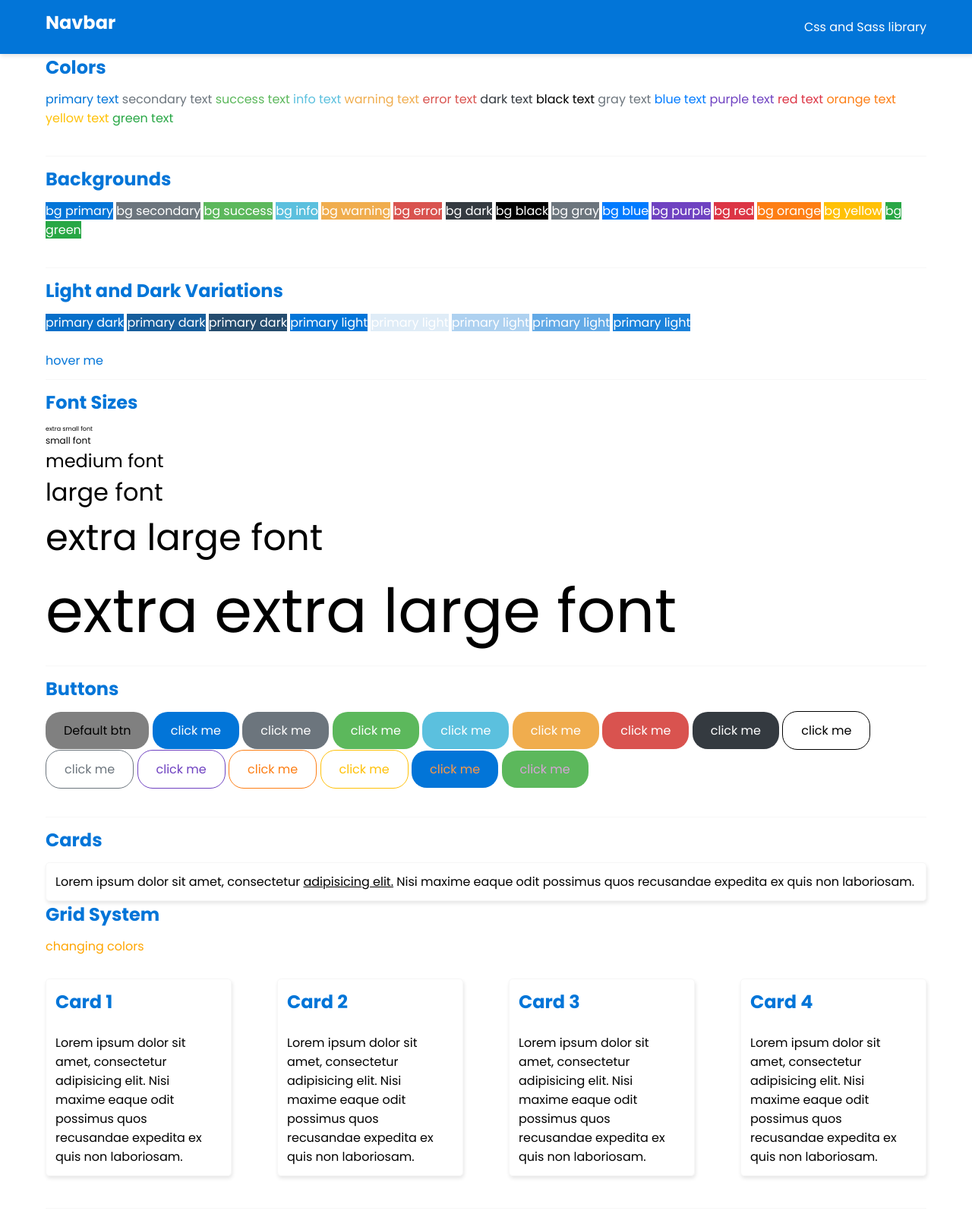
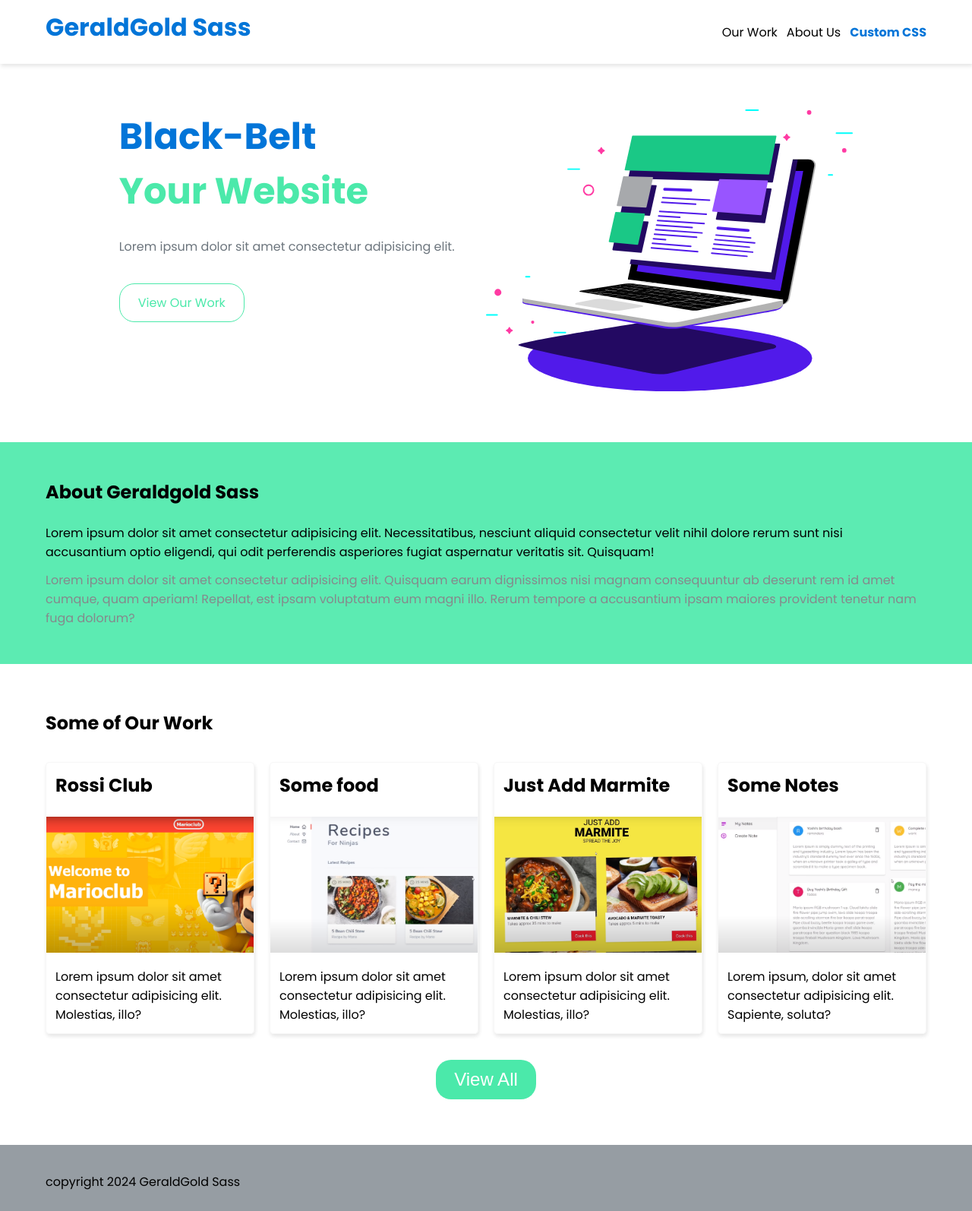
Before and after one commit to geraguin/SASS, a website: page index.html in a window 1280 px wide. Shown: the top 1594 px of the page at 76% size. Drawn offline with Linux system fonts and the light colour scheme.

Commit message:
added custom.html to preview and swap the index.html as main

```diff
--- a/custom_sass/_utilities.scss
+++ b/custom_sass/_utilities.scss
@@ -216,7 +216,7 @@ $utilities: (
         )
     ),
     "font-size": (
-        "prefix": "font-size",
+        "prefix": "font",
         "values": (
             "xs": $font-size-xs,
             "sm": $font-size-sm,
@@ -229,18 +229,18 @@ $utilities: (
 );
 
 //generate utility classes
-@each $property, $map in $utilities{
+@each $property, $map in $utilities {
     $prefix: map-get($map, "prefix");
     $values: map-get($map, "values");
 
-    @each $k, $v in $values{
-        @if($k == "default"){
+    @each $k, $v in $values {
+      @if($k == "default") {
         .#{$prefix} {
           #{$property}: $v;
         }
       } @else {
         .#{$prefix}-#{$k}{
-                #{$prefix}: $v;
+          #{$property}: $v;
         }
       }
     }
--- a/custom_sass/_variables.scss
+++ b/custom_sass/_variables.scss
@@ -1,6 +1,6 @@
 // theme colors
 $primary: #0275d8;
-$secondary: #6c757d;
+$secondary: #4be9aa;
 $success: #5cb85c;
 $info: #5bc0de;
 $warning: #f0ad4e;
--- a/index.html
+++ b/index.html
@@ -7,158 +7,91 @@
     <link rel="stylesheet" href="css/index.css">
 </head>
 <body>
-    <nav class="navbar-primary text-white mb-4">
+    <!-- navbar -->
+  <nav class="navbar justify-between">
     <div class="container">
-            <h2 class="text-white">Navbar</h2>
-            <p>Css and Sass library</p>
+      <h1 class="site-title">GeraldGold Sass</h1>
+      <ul class="display-f">
+        <li class="ml-1 text-hover-secondary"><a href="#work">Our Work</a></li>
+        <li class="ml-1 text-hover-secondary"><a href="#about">About Us</a></li>
+        <li class="ml-1 text-primary font-weight-b text-hover-secondary"><a href="/custom.html">Custom CSS</a></li>
+      </ul>
     </div>
+  </nav>
 
-    </nav>
-    <div class="container">
-        <!-- colors -->
-        <h2>Colors</h2>
-        <span class="text-primary">primary text</span>
-        <span class="text-secondary">secondary text</span>
-        <span class="text-success">success text</span>
-        <span class="text-info">info text</span>
-        <span class="text-warning">warning text</span>
-        <span class="text-error">error text</span>
-        <span class="text-dark">dark text</span>
-        <span class="text-black">black text</span>
-        <span class="text-gray">gray text</span>
-        <span class="text-blue">blue text</span>
-        <span class="text-purple">purple text</span>
-        <span class="text-red">red text</span>
-        <span class="text-orange">orange text</span>
-        <span class="text-yellow">yellow text</span>
-        <span class="text-green">green text</span>
-
-        <br><br>
-        <hr class="mt-4 mb-4">
-        <!-- backgrounds -->
-        <h2>Backgrounds</h2>
-        <span class="bg-primary text-white">bg primary</span>
-        <span class="bg-secondary text-white">bg secondary</span>
-        <span class="bg-success text-white">bg success</span>
-        <span class="bg-info text-white">bg info</span>
-        <span class="bg-warning text-white">bg warning</span>
-        <span class="bg-error text-white">bg error</span>
-        <span class="bg-dark text-white">bg dark</span>
-        <span class="bg-black text-white">bg black</span>
-        <span class="bg-gray text-white">bg gray</span>
-        <span class="bg-blue text-white">bg blue</span>
-        <span class="bg-purple text-white">bg purple</span>
-        <span class="bg-red text-white">bg red</span>
-        <span class="bg-orange text-white">bg orange</span>
-        <span class="bg-yellow text-white">bg yellow</span>
-        <span class="bg-green text-white">bg green</span>
-
-        <br><br>
-        <hr class="mt-4 mb-4">
-
-        <!-- light and dark variations -->
-        <h2>Light and Dark Variations</h2>
-        <span class="bg-primary-dark-9 text-white">primary dark</span>
-        <span class="bg-primary-dark-6 text-white">primary dark</span>
-        <span class="bg-primary-dark-3 text-white">primary dark</span>
-        <span class="bg-primary text-white">primary light</span>
-        <span class="bg-primary-light-1 text-white">primary light</span>
-        <span class="bg-primary-light-3 text-white">primary light</span>
-        <span class="bg-primary-light-6 text-white">primary light</span>
-        <span class="bg-primary-light-9 text-white">primary light</span>
-
-
-        <br><br>
-        <a href="#" class="text-primary text-hover-orange-light-5">hover me</a>
-
-        <hr class="mt-4 mb-4">
-
-        <!-- font sizes -->
-        <h2 class="mb-2">Font Sizes</h2>
-        <div class="font-size-xs">extra small font</div>
-        <div class="font-size-sm">small font</div>
-        <div class="font-size-md">medium font</div>
-        <div class="font-size-lg">large font</div>
-        <div class="font-size-xl">extra large font</div>
-        <div class="font-size-xxl">extra extra large font</div>
-
-        <hr class="mt-4 mb-4">
-
-        <!-- buttons -->
-        <h2>Buttons</h2>
-        <a href="#" class="btn">Default btn</a>
-        <a href="#" class="btn-primary text-white">click me</a>
-        <a href="#" class="btn-secondary text-white">click me</a>
-        <a href="#" class="btn-success text-white">click me</a>
-        <a href="#" class="btn-info text-white">click me</a>
-        <a href="#" class="btn-warning text-white">click me</a>
-        <a href="#" class="btn-error text-white">click me</a>
-        <a href="#" class="btn-dark text-white">click me</a>
-        <a href="#" class="btn-outlined-black text-black text-hover-white">click me</a>
-        <a href="#" class="btn-outlined-gray text-gray text-hover-white">click me</a>
-        <a href="#" class="btn-outlined-purple text-purple text-hover-white">click me</a>
-        <a href="#" class="btn-outlined-orange text-orange text-hover-white">click me</a>
-        <a href="#" class="btn-outlined-yellow text-yellow text-hover-white">click me</a>
-        <a href="#" class="btn-complement-primary">click me</a>
-        <a href="#" class="btn-complement-success">click me</a>
-        <br><br>
-        <hr class="mt-4 mb-4">
-
-        <!-- cards -->
-        <h2>Cards</h2>
-            <div class="card">
-                <p class="card-body">
-                    Lorem ipsum dolor sit amet, consectetur <a href="#"> adipisicing elit.</a> Nisi maxime eaque odit possimus quos recusandae expedita ex quis non laboriosam.
-                </p>
+  <!-- intro -->
+  <div class="container mt-5">
+    <div class="row justify-center">
+      <div class="col-12-xs col-5-md">
+        <h2>
+          <div class="font-xl">Black-Belt</div>
+          <div class="font-xl text-secondary">Your Website</div>
+        </h2>
+        <p class="text-gray mt-2 mb-3">Lorem ipsum dolor sit amet consectetur adipisicing elit.</p>
+        <a href="#work" class="btn-outlined-secondary text-secondary text-hover-white">View Our Work</a>
       </div>
-
-        <!-- grid system -->
-        <h2 class="mb-2">Grid System</h2>
-        <div class="responsive-test">changing colors</div>
-
-        <div class="row gap-6 justify-center">
-            <div class="col-12-xs col-5-sm col-3-xl">
-                <div class="card">
-                    <h3 class="card-title">Card 1</h3>
-                    <p class="card-body">
-                        Lorem ipsum dolor sit amet, consectetur adipisicing elit. Nisi maxime eaque odit possimus quos recusandae expedita ex quis non laboriosam.
-                    </p>
-                </div>
-            </div>
-            <div class="col-12-xs col-5-sm col-3-xl">
-                <div class="card">
-                    <h3 class="card-title">Card 2</h3>
-                    <p class="card-body">
-                        Lorem ipsum dolor sit amet, consectetur adipisicing elit. Nisi maxime eaque odit possimus quos recusandae expedita ex quis non laboriosam.
-                    </p>
-                </div>
-            </div>
-            <div class="col-12-xs col-5-sm col-3-xl">
-                <div class="card">
-                    <h3 class="card-title">Card 3</h3>
-                    <p class="card-body">
-                        Lorem ipsum dolor sit amet, consectetur adipisicing elit. Nisi maxime eaque odit possimus quos recusandae expedita ex quis non laboriosam.
-                    </p>
-                </div>
-            </div>
-            <div class="col-12-xs col-5-sm col-3-xl">
-                <div class="card">
-                    <h3 class="card-title">Card 4</h3>
-                    <p class="card-body">
-                        Lorem ipsum dolor sit amet, consectetur adipisicing elit. Nisi maxime eaque odit possimus quos recusandae expedita ex quis non laboriosam.
-                    </p>
+      <div class="col-12-xs col-5-md">
+        <img src="/img/laptop.svg" alt="">
       </div>
     </div>
   </div>
 
+  <!-- about -->
+  <section id="about" class="bg-secondary-light-9 mt-5 pt-4 pb-4">
+    <div class="container">
+      <h2 class="text-black mb-2">About Geraldgold Sass</h2>
+      <p>Lorem ipsum dolor sit amet consectetur adipisicing elit. Necessitatibus, nesciunt aliquid consectetur velit nihil dolore rerum sunt nisi accusantium optio eligendi, qui odit perferendis asperiores fugiat aspernatur veritatis sit. Quisquam!</p>
+      <p class="text-dark-light-6 mt-1">Lorem ipsum dolor sit amet consectetur adipisicing elit. Quisquam earum dignissimos nisi magnam consequuntur ab deserunt rem id amet cumque, quam aperiam! Repellat, est ipsam voluptatum eum magni illo. Rerum tempore a accusantium ipsam maiores provident tenetur nam fuga dolorum?</p>
+    </div>
+  </section>
 
+  <!-- work section -->
+  <section id="work" class="mt-5">
+    <div class="container">
+      <h2 class="mb-2 text-black">Some of Our Work</h2>
+      <div class="row gap-2">
+        <div class="col-12-xs col-6-md col-3-lg">
+          <div class="card p-0">
+            <h3 class="card-title text-black m-1">
+              Rossi Club <span class="badge-orange text-white ml-1">new</span>
+            </h3>
+            <img src="/img/mario.png" alt="">
+            <p class="m-1">Lorem ipsum dolor sit amet consectetur adipisicing elit. Molestias, illo?</p>
+          </div>
+        </div>
+        <div class="col-12-xs col-6-md col-3-lg">
+          <div class="card p-0">
+            <h3 class="card-title text-black m-1">Some food</h3>
+            <img src="/img/food.png" alt="">
+            <p class="m-1">Lorem ipsum dolor sit amet consectetur adipisicing elit. Molestias, illo?</p>
+          </div>
+        </div>
+        <div class="col-12-xs col-6-md col-3-lg">
+          <div class="card p-0">
+            <h3 class="card-title text-black m-1">Just Add Marmite</h3>
+            <img src="/img/marmite.png" alt="">
+            <p class="m-1">Lorem ipsum dolor sit amet consectetur adipisicing elit. Molestias, illo?</p>
+          </div>
+        </div>
+        <div class="col-12-xs col-6-md col-3-lg">
+          <div class="card p-0">
+            <h3 class="card-title text-black m-1">Some Notes</h3>
+            <img src="/img/notes.png" alt="">
+            <p class="m-1">Lorem ipsum, dolor sit amet consectetur adipisicing elit. Sapiente, soluta?</p>
+          </div>
+        </div>
+      </div>
+      <div class="row justify-center mt-2">
+        <button class="btn-secondary text-white font-md">View All</button>
+      </div>
+    </div>
+  </section>
 
-        <hr class="mt-4 mb-4">
-
-        <!-- utilities -->
-        <h2>Utilities</h2>
-        <hr class="mt-4 mb-4">
-
+  <!-- footer -->
+  <footer class="bg-gray-light-7 pt-3 pb-3 mt-5">
+    <div class="container">
+      copyright 2024 GeraldGold Sass
     </div>
+  </footer>
 </body>
 </html>
```
Also changed, not shown: custom.html (added, +178 -0 lines), css/index.css, img/food.png (added), img/laptop.svg (added), img/mario.png (added), img/marmite.png (added), img/notes.png (added). Lines whose indentation alone changed are shown as unchanged.
